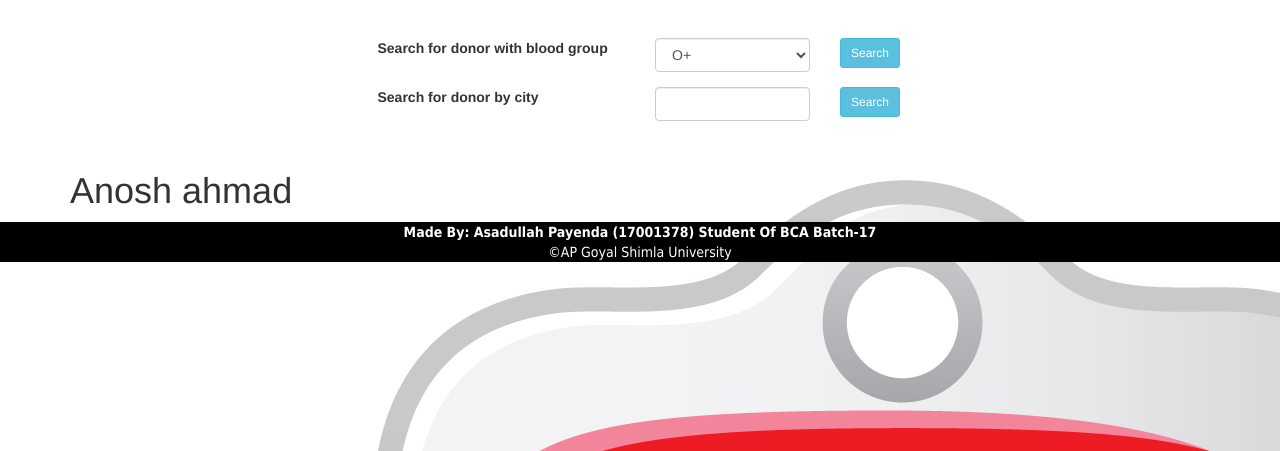
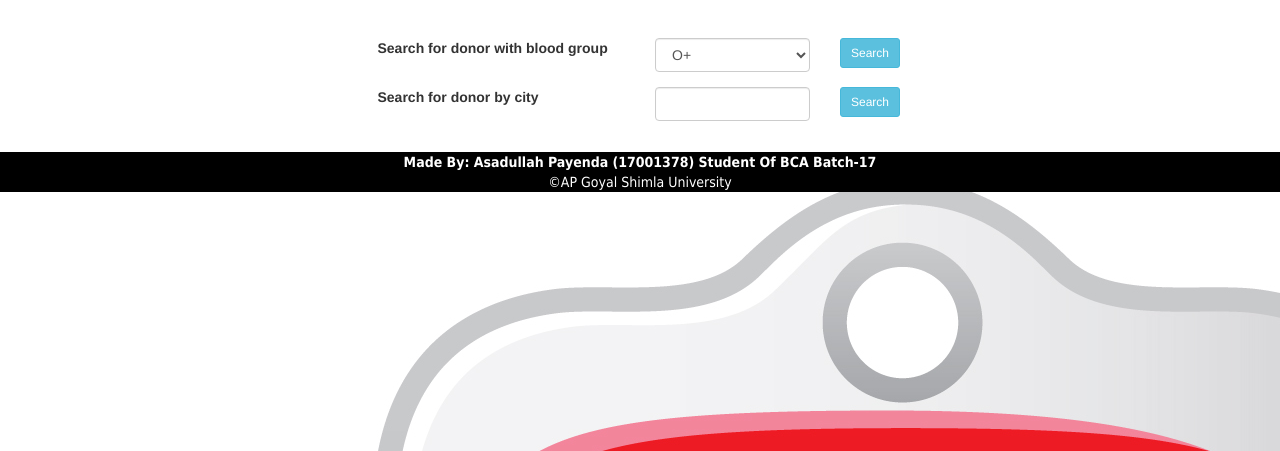
Before and after one commit to Ahmad-anush/blood-bank-management, a PHP site: page /BDManagement/home.php in a window 1280 px wide. Shown: the part 51-502 px from the top of the page. Run offline with PHP 8.4, Linux system fonts and the light colour scheme; a user stored in the database is signed in; some web fonts are replaced.

Commit message:
testi done

```diff
--- a/BDManagement/home.php
+++ b/BDManagement/home.php
@@ -61,7 +61,6 @@ include 'layout/_top_nav.php';
         </div>
         <div class="col-md-3"></div>
     </div>
-   <h1>Anosh ahmad </h1>
     <div class="row">
         <div class="col-md-1">
         </div>
```
